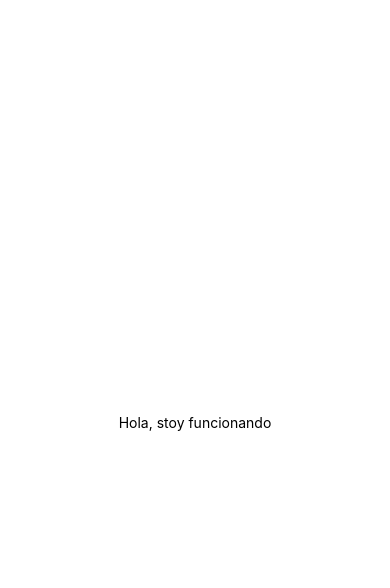
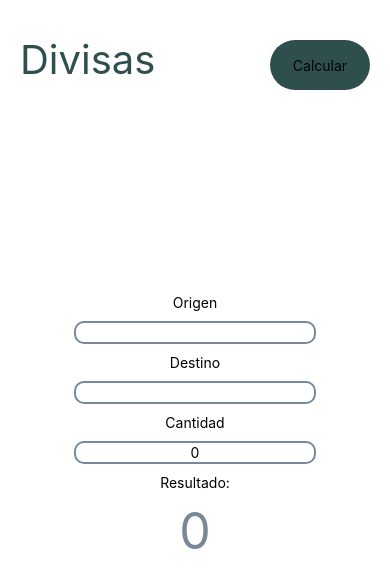
Before and after one commit to teo009/convertidoraDivisas, a React Native app: screen / in a window 390 px wide. Shown: the top 588 px of the page. Built offline with nearby package versions, Linux system fonts and the light colour scheme.

Commit message:
Creando componentes y funcionalidad para dolares y cordobas

```diff
--- a/App.tsx
+++ b/App.tsx
@@ -5,10 +5,7 @@ import Divisas from './src/components/Divisas';
 
 export default function App() {
   return (
-    <View style={styles.container}>
-      <Divisas></Divisas>
-      <StatusBar style="auto" />
-    </View>
+    <Divisas></Divisas>
   );
 }
 
--- /dev/null
+++ b/src/components/ButtonCalculate.tsx
@@ -0,0 +1,45 @@
+import React from 'react'
+import { TouchableOpacity, StyleSheet } from 'react-native'
+import Textos from './Textos'
+
+interface Props {
+    color?: 'light' | 'dark';
+    text: string;
+    onPress: () => void
+}
+
+const ButtonCalculate = ({ color, text, onPress }: Props) => {
+    return (
+        <TouchableOpacity
+            onPress={onPress}
+            style={[
+                styles.button,
+                color === 'light' ? styles.light : null,
+                color === 'dark' ? styles.dark : null,
+            ]}
+        >
+            <Textos text='Calcular'type='normal'></Textos>
+        </TouchableOpacity>
+    )
+}
+
+export default ButtonCalculate
+
+const styles = StyleSheet.create({
+    button: {
+        position: 'absolute',
+        top: 40,
+        right: 20,
+        borderRadius: 50,
+        height: 50,
+        width: 100,
+        justifyContent: 'center',
+        alignItems: 'center'
+    },
+    light: {
+        backgroundColor: 'lightslategrey'
+    },
+    dark: {
+        backgroundColor: 'darkslategrey'
+    }
+})
--- a/src/components/Divisas.tsx
+++ b/src/components/Divisas.tsx
@@ -1,10 +1,14 @@
 import React, { useState } from 'react'
-import { View, Text } from 'react-native';
+import { View, TextInput, StyleSheet, Text } from 'react-native';
+import ButtonCalculate from './ButtonCalculate';
+import Textos from './Textos';
 
 const Divisas = () => {
 
     const [origen, setOrigen] = useState('')
     const [destino, setDestino] = useState('')
+    const [convertir, setConvertir] = useState(0)
+    const [resultado, setResultado] = useState(0)
 
     const handleChangeOrigen = (texto: string) => {
         setOrigen(texto)
@@ -12,14 +16,80 @@ const Divisas = () => {
     const handleChangeDestino = (texto: string) => {
         setDestino(texto)
     }
+    const handleChangeConvertir = (texto: string) => {
+        const number = parseFloat(texto)
+        setConvertir(number)
+    }
+    const handleCalcular = () => {
+        if (origen === 'dolar' && destino === 'cordoba') {
+            const result = convertir * 35
+            setResultado(result)
+        }
+    }
 
     return (
-        <View>
-            <Text>
-                Hola, stoy funcionando
+        <View style={styles.container}>
+
+            <Textos text='Origen' type='normal'></Textos>
+            <TextInput
+                style={styles.input}
+                defaultValue={origen}
+                onChangeText={(text) => handleChangeOrigen(text)}
+            />
+
+            <Textos text='Destino' type='normal'></Textos>
+            <TextInput
+                style={styles.input}
+                defaultValue={destino}
+                onChangeText={(text) => handleChangeDestino(text)}
+            />
+
+            <Textos text='Cantidad' type='normal'></Textos>
+            <TextInput
+                style={styles.input}
+                defaultValue={convertir.toString()}
+                maxLength={9}
+                onChangeText={(text) => handleChangeConvertir(text)}
+            />
+
+            <ButtonCalculate
+                onPress={handleCalcular}
+                color='dark'
+                text='Calcular'
+            />
+
+            <Textos text='Resultado:' type='normal'></Textos>
+            <Text style={styles.result}>
+                {resultado.toString()}
             </Text>
+
+            <Textos  text='Divisas' type='title' />
+
+
         </View>
     )
 }
 
 export default Divisas
+
+const styles = StyleSheet.create({
+    input: {
+        borderColor: 'lightslategrey',
+        borderWidth: 2,
+        borderRadius: 10,
+        paddingHorizontal: 10,
+        paddingVertical: 1,
+        textAlign: 'center',
+    },
+    result: {
+        fontSize: 50,
+        color: 'lightslategrey',
+        justifyContent: 'center',
+        alignItems: 'center',
+    },
+    container: {
+        flex: 1,
+        justifyContent: 'center',
+        alignItems: 'center',
+    },
+})
--- /dev/null
+++ b/src/components/Textos.tsx
@@ -0,0 +1,46 @@
+import React from 'react'
+import { View, Text, StyleSheet } from 'react-native'
+
+interface Props {
+    text: string;
+    type: 'title' | 'comment' | 'normal'
+}
+
+const Textos = ({ text, type }: Props) => {
+    return (
+
+        <Text
+            style={[
+                styles.text,
+                type === 'title' ? styles.title : null,
+                type === 'comment' ? styles.comment : null,
+                type === 'normal' ? styles.normal : null
+            ]}
+        >
+            {text}
+        </Text>
+
+    )
+}
+
+export default Textos
+
+const styles = StyleSheet.create({
+    text: {
+
+    },
+    title: {
+        fontSize: 40,
+        position: 'absolute',
+        top: 35,
+        left: 20,
+        color: 'darkslategrey'
+    },
+    comment: {
+        fontSize: 20
+    },
+    normal: {
+        color: 'black',
+        padding: 10
+    }
+})
```
